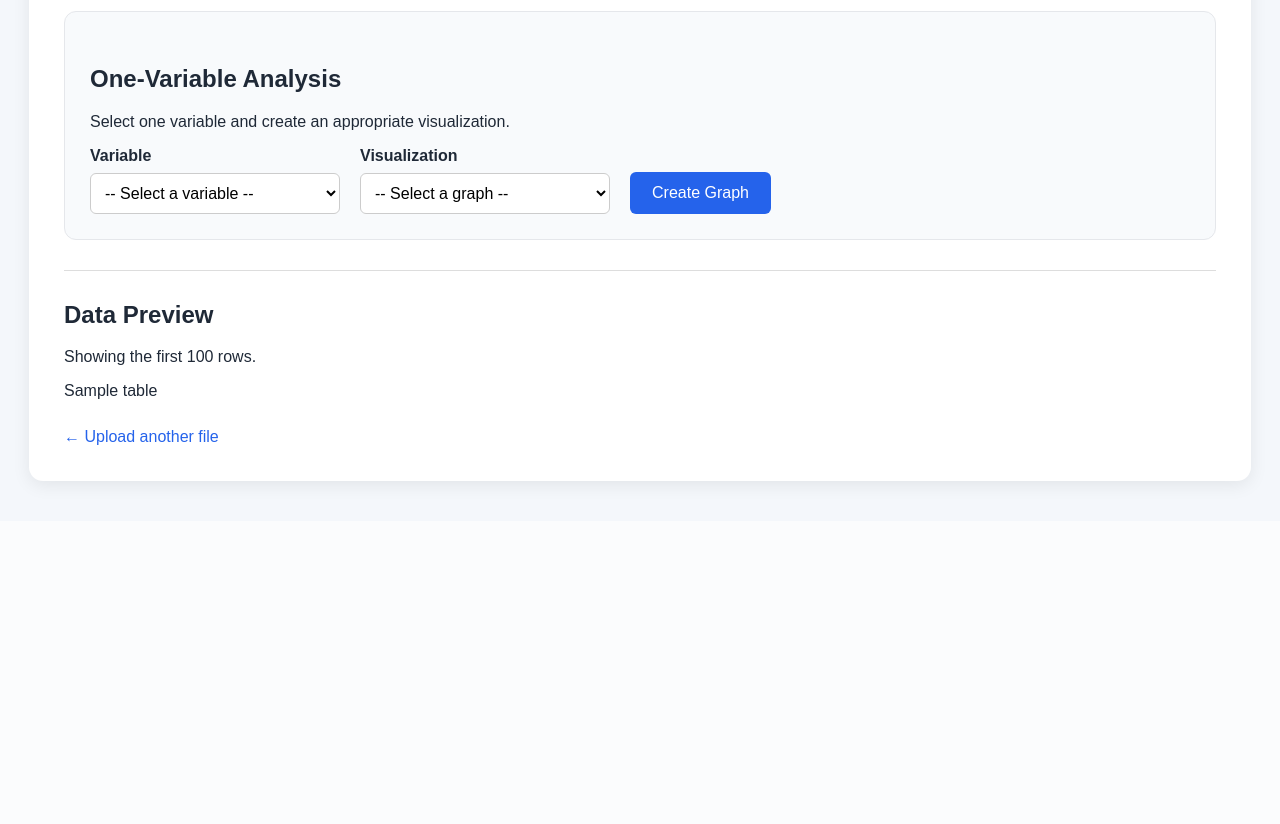
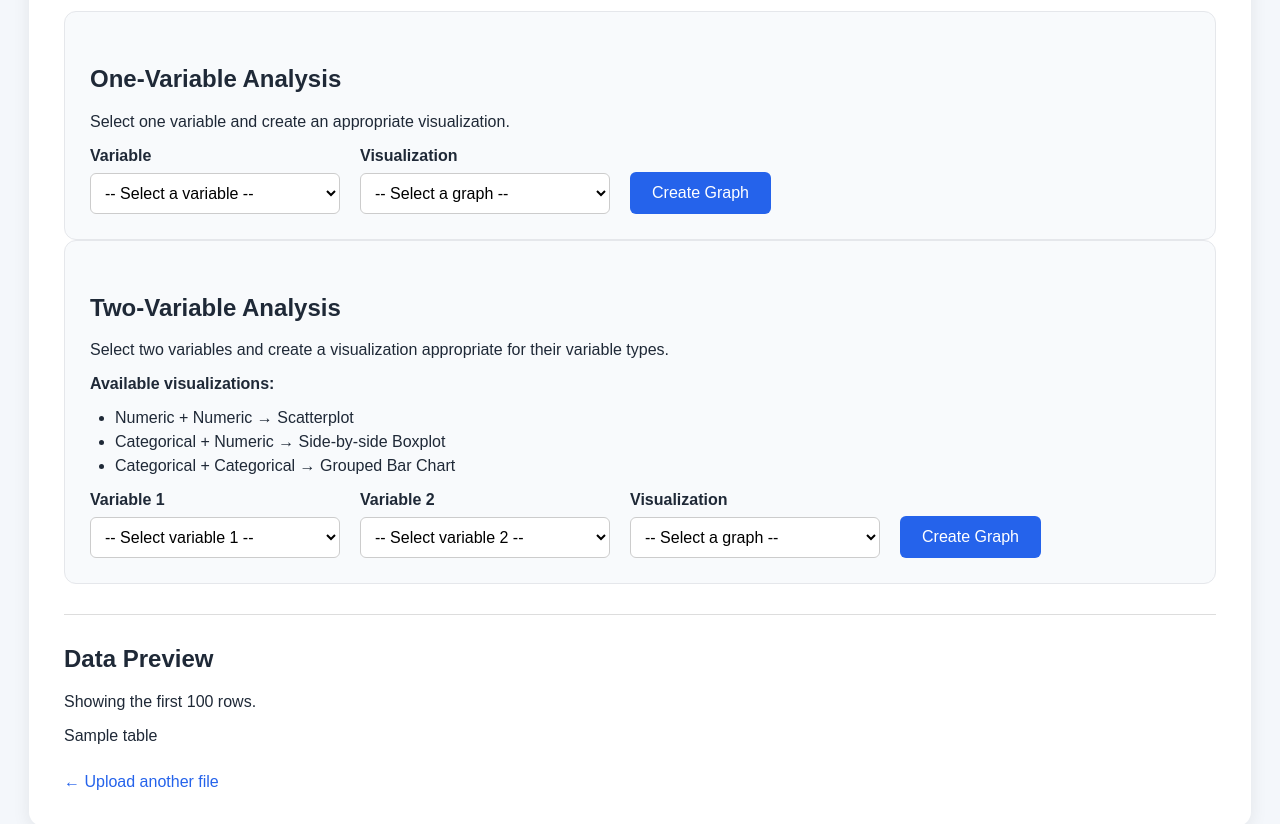
Before and after one commit to Szhang2025/flask, a Flask app: template templates/data.html in a window 1280 px wide. Shown: the part 579-1403 px from the top of the page. Before the commit the page ends 1069 px from the top, so only its background shows below. Run offline with Flask 3, Linux system fonts and the light colour scheme; the template is opened without the code that fills it: most values are stand-ins (such as "Sample title", 1, 10 or a date in 2020).

Commit message:
Refactor HTML structure for data analysis page

```diff
--- a/templates/data.html
+++ b/templates/data.html
@@ -1,4 +1,3 @@
-
 <!DOCTYPE html>
 <html lang="en">
 
@@ -16,10 +15,7 @@
 
     <link
         rel="stylesheet"
-        href="{{ url_for(
-            'static',
-            filename='style.css'
-        ) }}"
+        href="{{ url_for('static', filename='style.css') }}"
     >
 
 </head>
@@ -27,13 +23,8 @@
 
 <body>
 
-
 <div class="container">
 
-
-    <!-- =================================================
-         Header
-         ================================================= -->
 
     <h1>
         Data Analysis
@@ -46,7 +37,7 @@
 
 
     <!-- =================================================
-         Dataset Summary
+         DATASET SUMMARY
          ================================================= -->
 
     <div class="summary">
@@ -85,7 +76,7 @@
 
 
     <!-- =================================================
-         Variable Information
+         VARIABLE INFORMATION
          ================================================= -->
 
     <h2>
@@ -95,8 +86,6 @@
 
     <div class="variable-columns">
 
-
-        <!-- Numeric -->
 
         <div class="variable-box">
 
@@ -129,8 +118,6 @@
 
         </div>
 
-
-        <!-- Categorical -->
 
         <div class="variable-box">
 
@@ -171,7 +158,7 @@
 
 
     <!-- =================================================
-         ONE VARIABLE ANALYSIS
+         ONE-VARIABLE ANALYSIS
          ================================================= -->
 
     <div class="analysis-card">
@@ -195,8 +182,6 @@
         >
 
 
-            <!-- Filename -->
-
             <input
                 type="hidden"
                 name="filename"
@@ -204,14 +189,10 @@
             >
 
 
-            <!-- Variable -->
-
             <div class="form-group">
 
                 <label for="variable">
-
                     Variable
-
                 </label>
 
 
@@ -221,27 +202,18 @@
                     required
                 >
 
-
                     <option value="">
-
                         -- Select a variable --
-
                     </option>
 
 
                     {% for variable in all_variables %}
 
-
                         <option
                             value="{{ variable }}"
 
-                            {% if
-                                selected_variable
-                                == variable
-                            %}
-
+                            {% if selected_variable == variable %}
                                 selected
-
                             {% endif %}
                         >
 
@@ -249,23 +221,17 @@
 
                         </option>
 
-
                     {% endfor %}
-
 
                 </select>
 
             </div>
 
 
-            <!-- Graph -->
-
             <div class="form-group">
 
                 <label for="graph_type">
-
                     Visualization
-
                 </label>
 
 
@@ -275,79 +241,32 @@
                     required
                 >
 
-
                     <option value="">
-
                         -- Select a graph --
-
                     </option>
 
 
-                    <option
-                        value="histogram"
-
-                        {% if
-                            graph_type
-                            == "histogram"
-                        %}
-
-                            selected
-
-                        {% endif %}
-                    >
-
+                    <option value="histogram">
                         Histogram
-
                     </option>
 
 
-                    <option
-                        value="boxplot"
-
-                        {% if
-                            graph_type
-                            == "boxplot"
-                        %}
-
-                            selected
-
-                        {% endif %}
-                    >
-
+                    <option value="boxplot">
                         Boxplot
-
                     </option>
 
 
-                    <option
-                        value="barplot"
-
-                        {% if
-                            graph_type
-                            == "barplot"
-                        %}
-
-                            selected
-
-                        {% endif %}
-                    >
-
+                    <option value="barplot">
                         Bar Chart
-
                     </option>
-
 
                 </select>
 
             </div>
 
 
-            <button
-                type="submit"
-            >
-
+            <button type="submit">
                 Create Graph
-
             </button>
 
 
@@ -358,7 +277,7 @@
 
 
     <!-- =================================================
-         Graph Result
+         ONE-VARIABLE RESULT
          ================================================= -->
 
     {% if graph_file %}
@@ -371,11 +290,9 @@
 
 
             <h2>
-                Visualization
+                One-Variable Visualization
             </h2>
 
-
-            <div class="graph-info">
 
             <p>
                 <strong>
@@ -394,26 +311,17 @@
                 {{ graph_type }}
             </p>
 
-            </div>
-
 
             <div class="graph-container">
 
-
                 <img
-
                     src="{{ url_for(
                         'static',
-                        filename='plots/'
-                        + graph_file
+                        filename='plots/' + graph_file
                     ) }}"
-
-                    alt="Data visualization"
-
+                    alt="One-variable visualization"
                     class="analysis-graph"
-
                 >
-
 
             </div>
 
@@ -425,11 +333,262 @@
 
 
     <!-- =================================================
-         Data Preview
+         TWO-VARIABLE ANALYSIS
          ================================================= -->
+
+    <div class="analysis-card two-variable-card">
+
+
+        <h2>
+            Two-Variable Analysis
+        </h2>
+
+
+        <p>
+            Select two variables and create
+            a visualization appropriate for
+            their variable types.
+        </p>
+
+
+        <div class="type-guide">
+
+            <strong>
+                Available visualizations:
+            </strong>
+
+            <ul>
+
+                <li>
+                    Numeric + Numeric →
+                    Scatterplot
+                </li>
+
+                <li>
+                    Categorical + Numeric →
+                    Side-by-side Boxplot
+                </li>
+
+                <li>
+                    Categorical + Categorical →
+                    Grouped Bar Chart
+                </li>
+
+            </ul>
+
+        </div>
+
+
+        <form
+            action="/analyze-two"
+            method="POST"
+            class="analysis-form"
+        >
+
+
+            <input
+                type="hidden"
+                name="filename"
+                value="{{ filename }}"
+            >
+
+
+            <div class="form-group">
+
+                <label for="variable1">
+                    Variable 1
+                </label>
+
+
+                <select
+                    id="variable1"
+                    name="variable1"
+                    required
+                >
+
+                    <option value="">
+                        -- Select variable 1 --
+                    </option>
+
+
+                    {% for variable in all_variables %}
+
+                        <option
+                            value="{{ variable }}"
+
+                            {% if variable1 == variable %}
+                                selected
+                            {% endif %}
+                        >
+
+                            {{ variable }}
+
+                        </option>
+
+                    {% endfor %}
+
+                </select>
+
+            </div>
+
+
+            <div class="form-group">
+
+                <label for="variable2">
+                    Variable 2
+                </label>
+
+
+                <select
+                    id="variable2"
+                    name="variable2"
+                    required
+                >
+
+                    <option value="">
+                        -- Select variable 2 --
+                    </option>
+
+
+                    {% for variable in all_variables %}
+
+                        <option
+                            value="{{ variable }}"
+
+                            {% if variable2 == variable %}
+                                selected
+                            {% endif %}
+                        >
+
+                            {{ variable }}
+
+                        </option>
+
+                    {% endfor %}
+
+                </select>
+
+            </div>
+
+
+            <div class="form-group">
+
+                <label for="graph_type_two">
+                    Visualization
+                </label>
+
+
+                <select
+                    id="graph_type_two"
+                    name="graph_type_two"
+                    required
+                >
+
+                    <option value="">
+                        -- Select a graph --
+                    </option>
+
+
+                    <option value="scatterplot">
+                        Scatterplot
+                    </option>
+
+
+                    <option value="boxplot_two">
+                        Side-by-side Boxplot
+                    </option>
+
+
+                    <option value="grouped_bar">
+                        Grouped Bar Chart
+                    </option>
+
+                </select>
+
+            </div>
+
+
+            <button type="submit">
+                Create Graph
+            </button>
+
+
+        </form>
+
+
+    </div>
+
+
+    <!-- =================================================
+         TWO-VARIABLE RESULT
+         ================================================= -->
+
+    {% if graph_file_two %}
+
 
         <hr>
 
+
+        <div class="graph-card">
+
+
+            <h2>
+                Two-Variable Visualization
+            </h2>
+
+
+            <p>
+
+                <strong>
+                    Variables:
+                </strong>
+
+                {{ variable1 }}
+
+                and
+
+                {{ variable2 }}
+
+            </p>
+
+
+            <p>
+
+                <strong>
+                    Graph:
+                </strong>
+
+                {{ graph_type_two }}
+
+            </p>
+
+
+            <div class="graph-container">
+
+                <img
+                    src="{{ url_for(
+                        'static',
+                        filename='plots/' + graph_file_two
+                    ) }}"
+                    alt="Two-variable visualization"
+                    class="analysis-graph"
+                >
+
+            </div>
+
+
+        </div>
+
+
+    {% endif %}
+
+
+    <hr>
+
+
+    <!-- =================================================
+         DATA PREVIEW
+         ================================================= -->
 
     <h2>
         Data Preview
@@ -465,10 +624,7 @@
 
 
 <script
-    src="{{ url_for(
-        'static',
-        filename='script.js'
-    ) }}"
+    src="{{ url_for('static', filename='script.js') }}"
 ></script>
 
 
```
Lines whose indentation alone changed are shown as unchanged.
